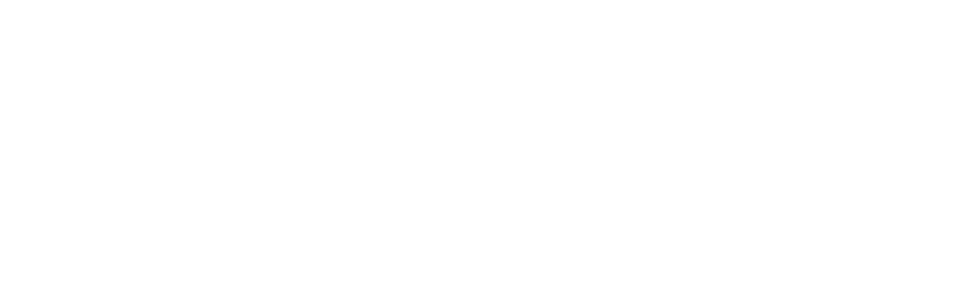
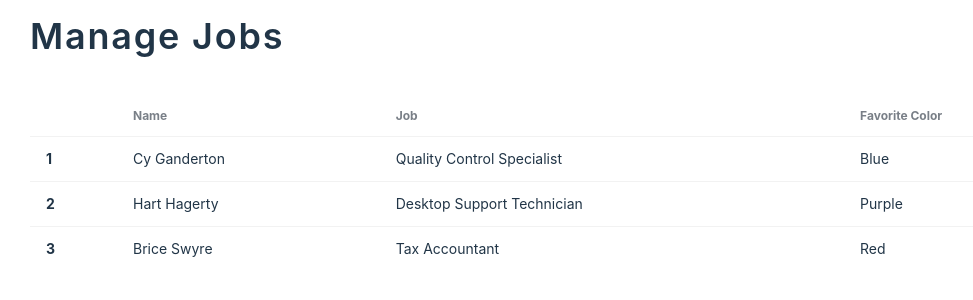
Before and after one commit to amoghyermalkar123/employezy-ui, a React (Vite) app: page /admin/managejobs in a window 1280 px wide. Before the commit this address had no page. Shown: the top 300 px of the page, without its empty margins (82-1055 px from the left). Built offline with nearby package versions, Linux system fonts and the light colour scheme.

Commit message:
Feature manage dash

```diff
--- a/src/App.tsx
+++ b/src/App.tsx
@@ -8,8 +8,9 @@
 import DiscoverPage from "./components/Discover";
 import CodeEditorPage from "./pages/CodeEditorPage";
 import AdminDash from "./pages/admin/AdminDash";
-import ManageJobsPage from "./pages/admin/ManageJobsPage";
+import ManageJobsPage from "./pages/admin/ManageApplicants";
 import LandingPage from "./pages/LandingPage";
+import ManageJobPage from "./pages/admin/ManageJobPage";
 
 function App() {
   const [shouldRender, setShouldRender] = useState(false);
@@ -40,6 +41,7 @@
           <Route path="/home/code" element={<CodeEditorPage />} />
           <Route path="/admin/manage" element={<ManageJobsPage />} />
           <Route path="/admin" element={<AdminDash />} />
+          <Route path="/admin/managejobs" element={<ManageJobPage />} />
         </Route>
         <Route path="/login" element={<LoginPage />} />
         <Route path="/register" element={<RegisterPage />} />
--- a/src/components/adminComp/ApplicationTableComp.tsx
+++ b/src/components/adminComp/ApplicationTableComp.tsx
@@ -18,14 +18,16 @@
       <table className="table">
         <thead>
           <tr>
-            <th>Applicant Name</th>
+            <th>User Email</th>
+            {/*?  */}
             <th>Rating</th>
             <th>Actions</th>
           </tr>
         </thead>
         <tbody>
           {tableData.map((item: any, index: number) =>
-            <tr key={index}>
+            <div className="" key={index}>
+              <tr>
                 <td>
                   {item.users.email}
                 </td>
@@ -53,9 +55,6 @@
                   </button>
                 </td>
               </tr>
-          )}
-        </tbody>
-      </table>
 
               {JobViewState &&
                 <div className="fixed top-0 right-0 h-full w-full bg-base-200 text-black z-50 rounded-xl p-8 md:w-1/3">
@@ -69,10 +68,14 @@
                     <h2 className="text-2xl font-bold">Evaluation</h2>
                   </div>
                   {/* content goes here */}
-          <div className="">
-            {jobIndex}
+                  <div className="mt-8">
+                    {item.ai_evaluation}
                   </div>
                 </div>}
+            </div>
+          )}
+        </tbody>
+      </table>
     </div>
   );
 }
--- a/src/controllers/AdminController.ts
+++ b/src/controllers/AdminController.ts
@@ -56,4 +56,21 @@
   return data;
 };
 
-export default { createJobOpening, AllApplications, UsersPerJobApplication };
+//* Get all Jobs
+const AllJobs = async (org_id: number) => {
+  const { data, error } = await supabase
+    .from("JobOpenings")
+    .select("*")
+    .eq("org_id", org_id);
+
+  console.log(data, error);
+
+  return data;
+};
+
+export default {
+  createJobOpening,
+  AllApplications,
+  UsersPerJobApplication,
+  AllJobs
+};
--- /dev/null
+++ b/src/pages/admin/ManageJobPage.tsx
@@ -0,0 +1,63 @@
+import { useEffect } from "react";
+import AdminController from "../../controllers/AdminController";
+import Job from "../../types/jobTypes";
+
+const handleJobs = async () => {
+  const data = localStorage.getItem("org_details");
+  if (data) {
+    const org = JSON.parse(data);
+    const JobData: Job[] | null = await AdminController.AllJobs(org.org_id);
+    if (JobData) {
+      // use JobData
+    }
+  }
+};
+
+function ManageJobPage() {
+  useEffect(() => {
+    handleJobs();
+  }, []);
+
+  return (
+    <div className="h-screen w-screen">
+      <div className="overflow-x-auto mx-4 md:mx-12 lg:mx-24 xl:48 p-4">
+        <h2 className="text-4xl font-semibold tracking-wider">Manage Jobs</h2>
+        <table className="table mt-10">
+          {/* head */}
+          <thead>
+            <tr>
+              <th />
+              <th>Name</th>
+              <th>Job</th>
+              <th>Favorite Color</th>
+            </tr>
+          </thead>
+          <tbody>
+            {/* row 1 */}
+            <tr>
+              <th>1</th>
+              <td>Cy Ganderton</td>
+              <td>Quality Control Specialist</td>
+              <td>Blue</td>
+            </tr>
+            {/* row 2 */}
+            <tr className="hover">
+              <th>2</th>
+              <td>Hart Hagerty</td>
+              <td>Desktop Support Technician</td>
+              <td>Purple</td>
+            </tr>
+            {/* row 3 */}
+            <tr>
+              <th>3</th>
+              <td>Brice Swyre</td>
+              <td>Tax Accountant</td>
+              <td>Red</td>
+            </tr>
+          </tbody>
+        </table>
+      </div>
+    </div>
+  );
+}
+export default ManageJobPage;
--- /dev/null
+++ b/src/types/jobTypes.ts
@@ -0,0 +1,13 @@
+interface Job {
+  assignment_problem_statement: string;
+  created_at: string;
+  is_deleted: boolean;
+  job_tags: string[];
+  location: string;
+  opening_id: number;
+  opening_name: string;
+  org_id: number;
+  salary: number;
+}
+
+export default Job;
```
Also changed, not shown: src/pages/admin/ManageApplicants.tsx (renamed from src/pages/admin/ManageJobsPage.tsx). Lines whose indentation alone changed are shown as unchanged.
